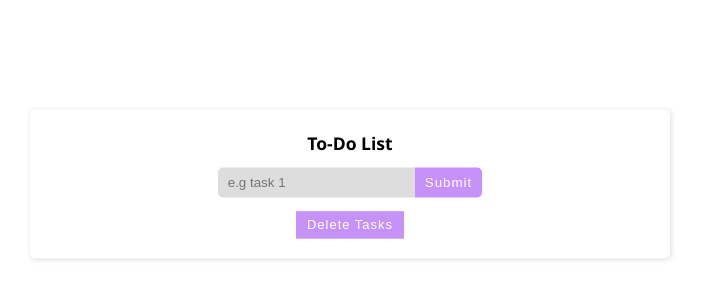
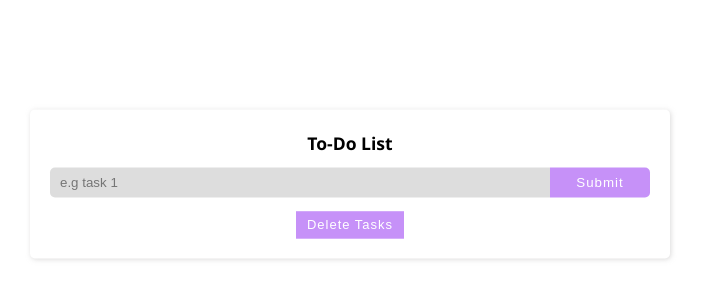
Before and after one commit to ibktommy/To-Do-List---React-App, a React (Create React App) app: page / in a window 1280 px wide. Shown: the part 216-516 px from the top of the page, without its empty margins (290-993 px from the left). Built offline with nearby package versions, Linux system fonts and the light colour scheme.

Commit message:
Styling of the list-container

```diff
--- a/src/index.css
+++ b/src/index.css
@@ -18,6 +18,13 @@ body {
 
 }
 
+button {
+  border: none;
+  cursor: pointer;
+  background: transparent;
+  outline: none;
+}
+
 .container {
   position: absolute;
   top: 50%;
@@ -31,6 +38,7 @@ body {
   flex-direction: column;
   gap: 1.4rem;
   align-items: center;
+  justify-content: center;
   text-align: center;
 }
 
@@ -38,12 +46,14 @@ body {
   display: flex;
   flex-direction: column;
   gap: 1rem;
+  width: 100%;
+  margin: 0 auto;
 }
 
 .form-control {
   display: flex;
   border-radius: .5rem;
-  /* border: .1rem solid #000; */
+  width: 100%;
 }
 
 .form-control .task-input,
@@ -55,18 +65,39 @@ body {
 }
 
 .form-control .task-input {
+  flex: 6;
   background: #ddd;
   border-top-left-radius: .5rem;
   border-bottom-left-radius: .5rem;
 }
 .form-control button {
+  flex: 1;
   border-top-right-radius: .5rem;
   border-bottom-right-radius: .5rem;
   background: rgb(198, 145, 248);
   color: #fff;
   text-transform: capitalize;
   letter-spacing: .1rem;
-  cursor: pointer;
+}
+
+.list-container {
+  width: 100%;
+}
+
+.task-item {
+  display: flex;
+  justify-content: space-between;
+  align-items: center;
+}
+
+.task-btn {
+  display: flex;
+  gap: 2rem;
+}
+
+.task-btn button {
+  font-size: 1.5rem;
+  color: rgb(66, 3, 124);
 }
 
 .clear-btn {
```
